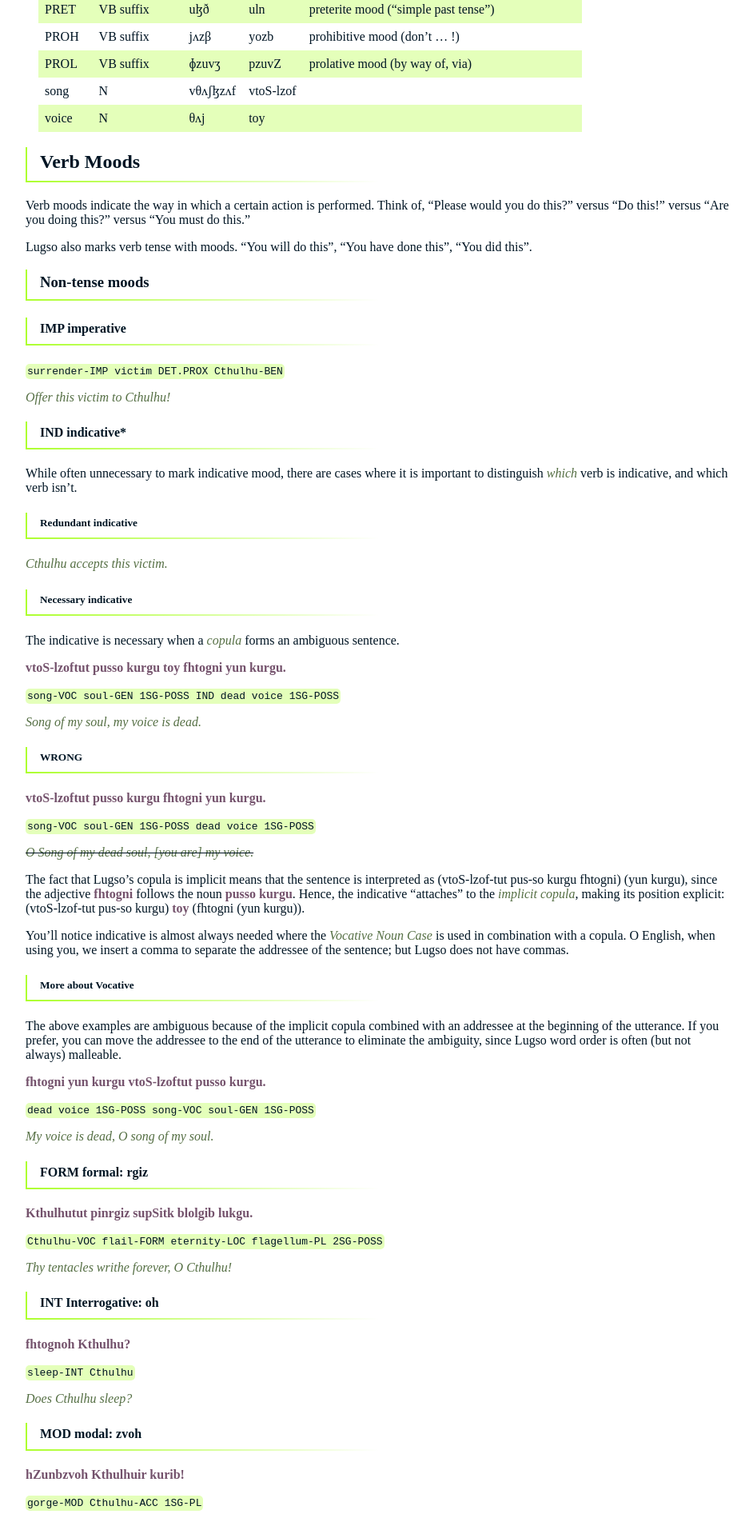
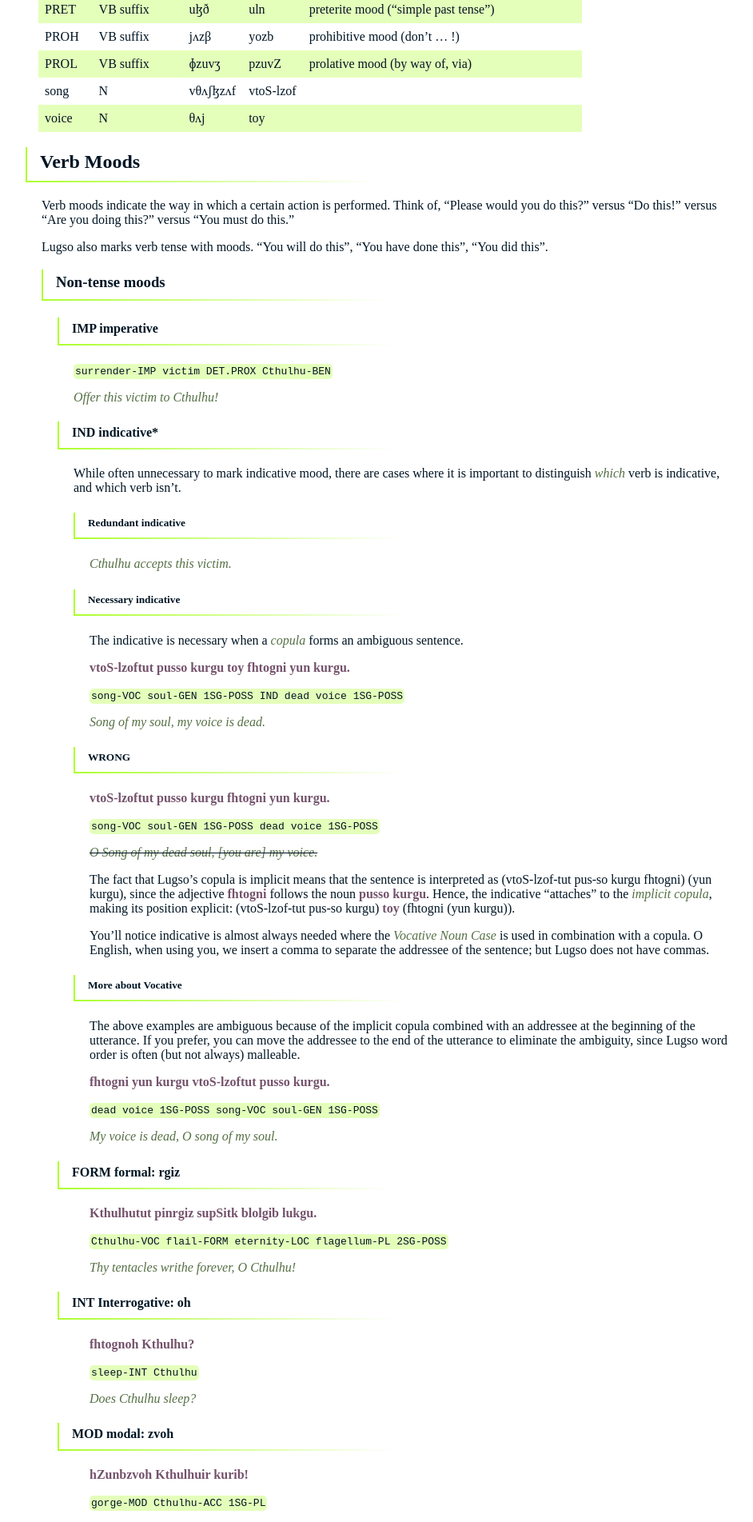
Before and after one commit to 0x70b1a5/lugso, a Jekyll site: the page built from 070_verb-moods.md, in a window 1280 px wide. Shown: the part 733-2636 px from the top of the page at 80% size, without its empty margins (166-1108 px from the left). Built offline with Jekyll 4.4.1, drawn with Linux system fonts in a browser that asks for light colours.

Commit message:
possible solution to indentation using css

```diff
--- a/assets/style.scss
+++ b/assets/style.scss
@@ -118,10 +118,39 @@ html {
             border-image: linear-gradient(90deg, $prim, transparent, transparent) 1;
             border-top: none;
             padding: 5px 16px 10px 16px;
+        }
 
-            &::before {
-                content:"";
-                border-bottom: 1px solid $prim;
+        h2 {
+            & ~ p {
+                margin-left: 20px;
+            }
+        }
+
+        h3 {
+            margin-left: 20px;
+            & ~ p {
+                margin-left: 40px;
+            }
+        }
+
+        h4 {
+            margin-left: 40px;
+            & ~ p {
+                margin-left: 60px;
+            }
+        }
+
+        h5 {
+            margin-left: 60px;
+            & ~ p {
+                margin-left: 80px;
+            }
+        }
+
+        h6 {
+            margin-left: 80px;
+            & ~ p {
+                margin-left: 100px;
             }
         }
     }
```
